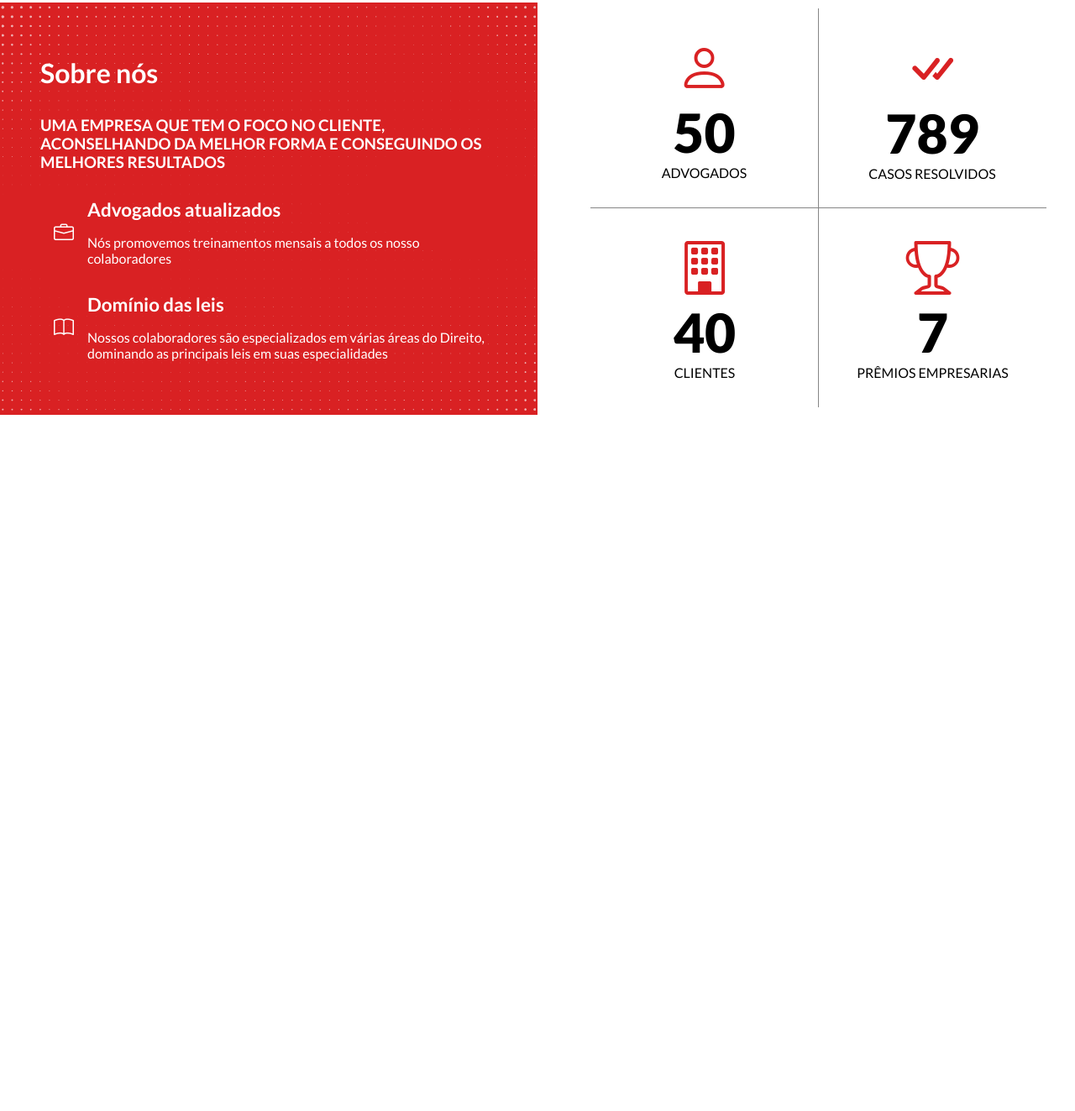
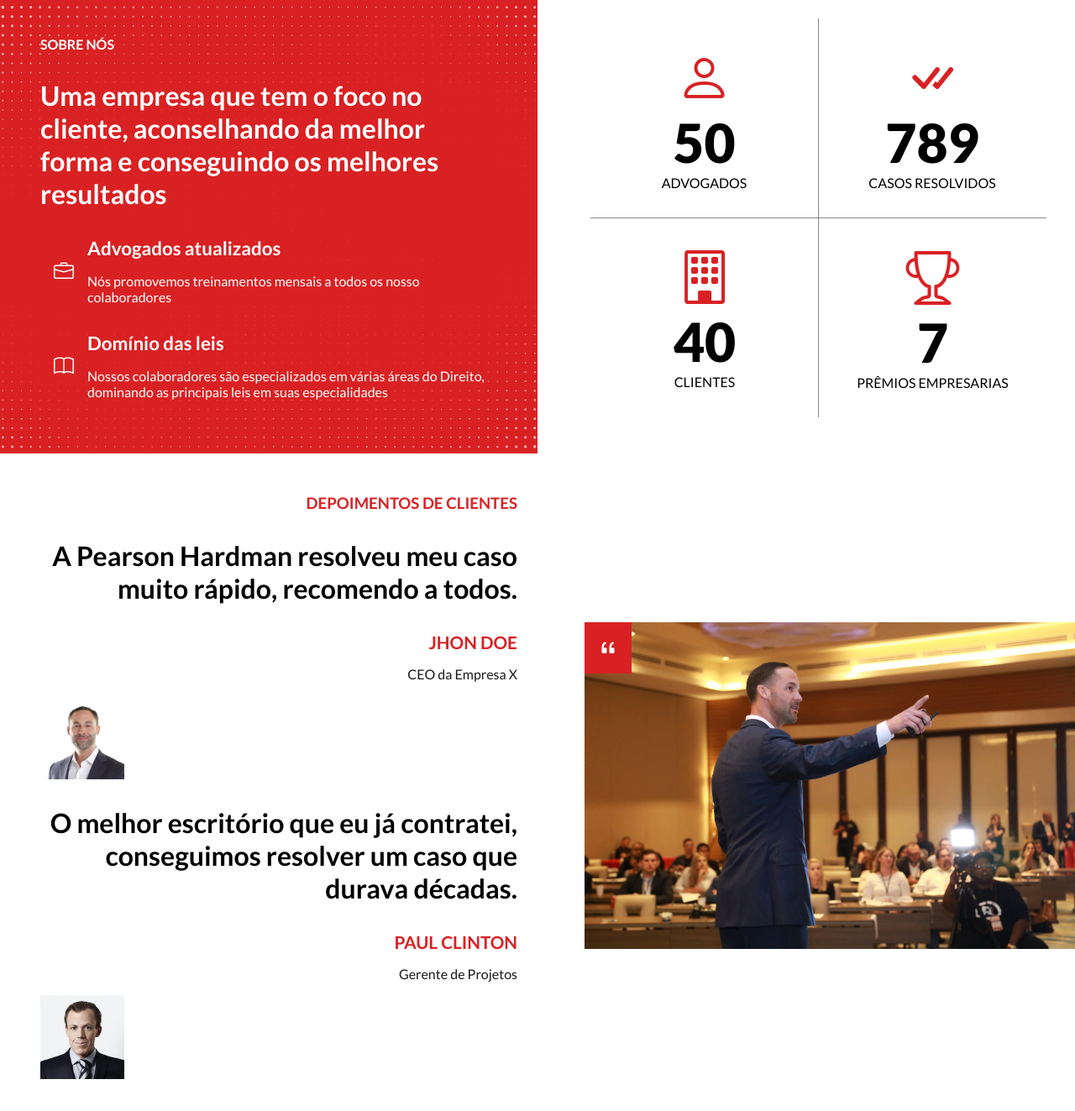
Before and after one commit to Carlosalvesg/Serie, a plain HTML site: page index.html in a window 1280 px wide. Shown: the part 2050-3373 px from the top of the page at 84% size. Before the commit the page ends 2567 px from the top, so only its background shows below. Drawn offline with nearby package versions, Linux system fonts and the light colour scheme.

Commit message:
Realizado a area de depoimentos do lado esquerdo e direito no html e feito seus devidos css, contendo tbm alguns ajustes de classes e tag

```diff
--- a/css/style.css
+++ b/css/style.css
@@ -284,3 +284,39 @@ i {
 .data .text{
 text-transform: uppercase;
 }
+
+#testimonial {
+    display: flex;
+    align-items: center;
+}
+
+#testimonial-information{
+    padding: 3rem;
+
+}
+
+.author {
+    display: flex;
+    /* espaço entre as imagens */
+    gap: 1rem;
+    flex-direction: column;
+
+}
+
+.author img{
+    width: 100px;
+    height: 100px;
+
+}
+
+.author .author-name{
+    color:var(--main-color);
+    text-transform: uppercase;
+    font-size: 1.3rem;
+    font-weight: bold;
+    margin-bottom: 1rem;
+}
+
+.author .author-job{
+    color: var(--secondary-text-color);
+}
--- a/index.html
+++ b/index.html
@@ -87,8 +87,8 @@
     <!-- Seção Sobre nós -->
     <section id="about">
         <div id="about-text">
-            <p class="section-subtitle">Sobre nós</p>
-            <h3 class="section-title">
+            <p class="section-title">Sobre nós</p>
+            <h3 class="section-subtitle">
                 Uma empresa que tem o foco no cliente, aconselhando da melhor forma e conseguindo os melhores resultados
             </h3>
             <div class="about-description">
@@ -129,5 +129,38 @@
             </div>
         </div>
     </section>
+    <!-- depoimentos -->
+     <section id="testimonial" class="text-image-section">
+        <!-- 1º esquerda -->
+        <div id="testimonial-information" class="text-container">
+            <h3 class="section-title">Depoimentos de clientes</h3>
+            <p class="section-subtitle">
+              A Pearson Hardman resolveu meu caso muito rápido, recomendo a todos.
+            </p>
+            <div class="author">
+              <div class="author-info">
+                <p class="author-name">Jhon Doe</p>
+                <p class="author-job">CEO da Empresa X</p>
+              </div>
+              <img src="images/author_1.jpg" alt="Jhon Doe" />
+            </div>
+            <p class="section-subtitle">
+              O melhor escritório que eu já contratei, conseguimos resolver um caso
+              que durava décadas.
+            </p>
+            <div class="author">
+              <div class="author-info">
+                <p class="author-name">Paul Clinton</p>
+                <p class="author-job">Gerente de Projetos</p>
+              </div>
+              <img src="images/author_2.jpg" alt="Paul Clinton" />
+            </div>
+        </div>
+        <!-- 2º direita -->
+        <div id="testimonial-image-container" class="image-container">
+            <i class="bi bi-quote"></i>
+            <img src="images/court.jpg" alt="advogado em um tribunal">
+        </div>
+     </section>
 </body>
 </html>
```
